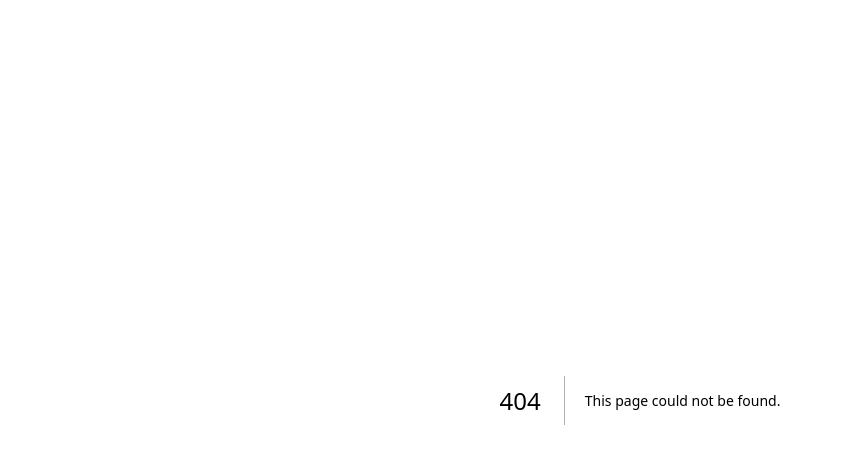
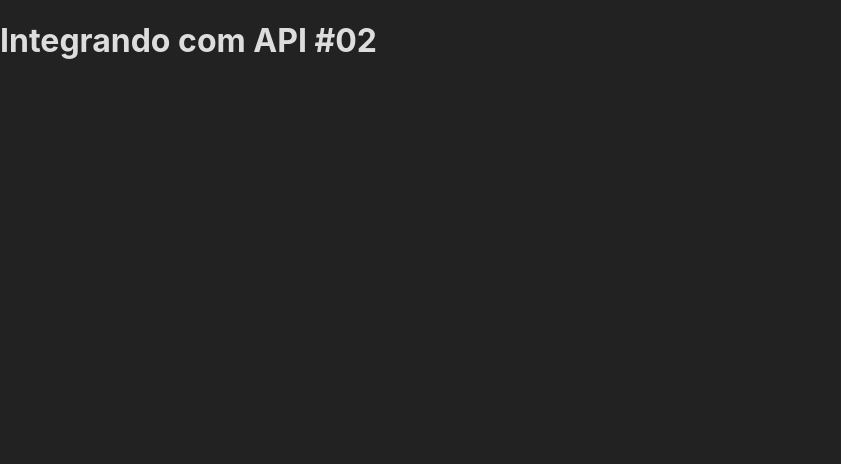
Before and after one commit to DiogoKenway/next-basic, a Next.js app: page /form in a window 1280 px wide. Before the commit this address had no page. Shown: the top 464 px of the page, without its empty margins (0-841 px from the left). Built offline with nearby package versions, Linux system fonts and the light colour scheme.

Commit message:
adding new file

```diff
--- /dev/null
+++ b/src/pages/form.jsx
@@ -0,0 +1,7 @@
+export default function form() {
+    return (
+        <div>
+            <h1>Integrando com API #02</h1>
+        </div>
+    )
+}
```
